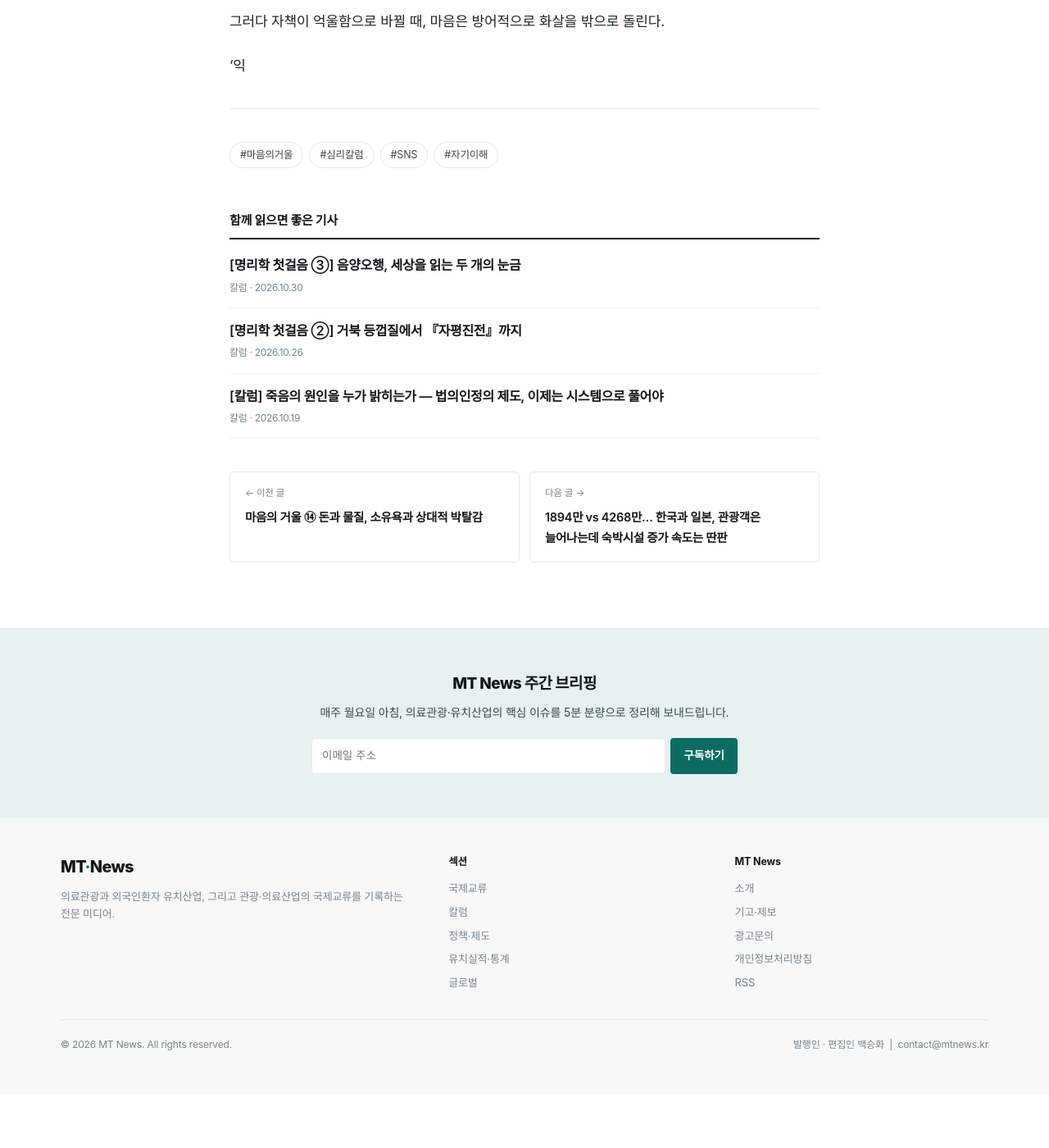
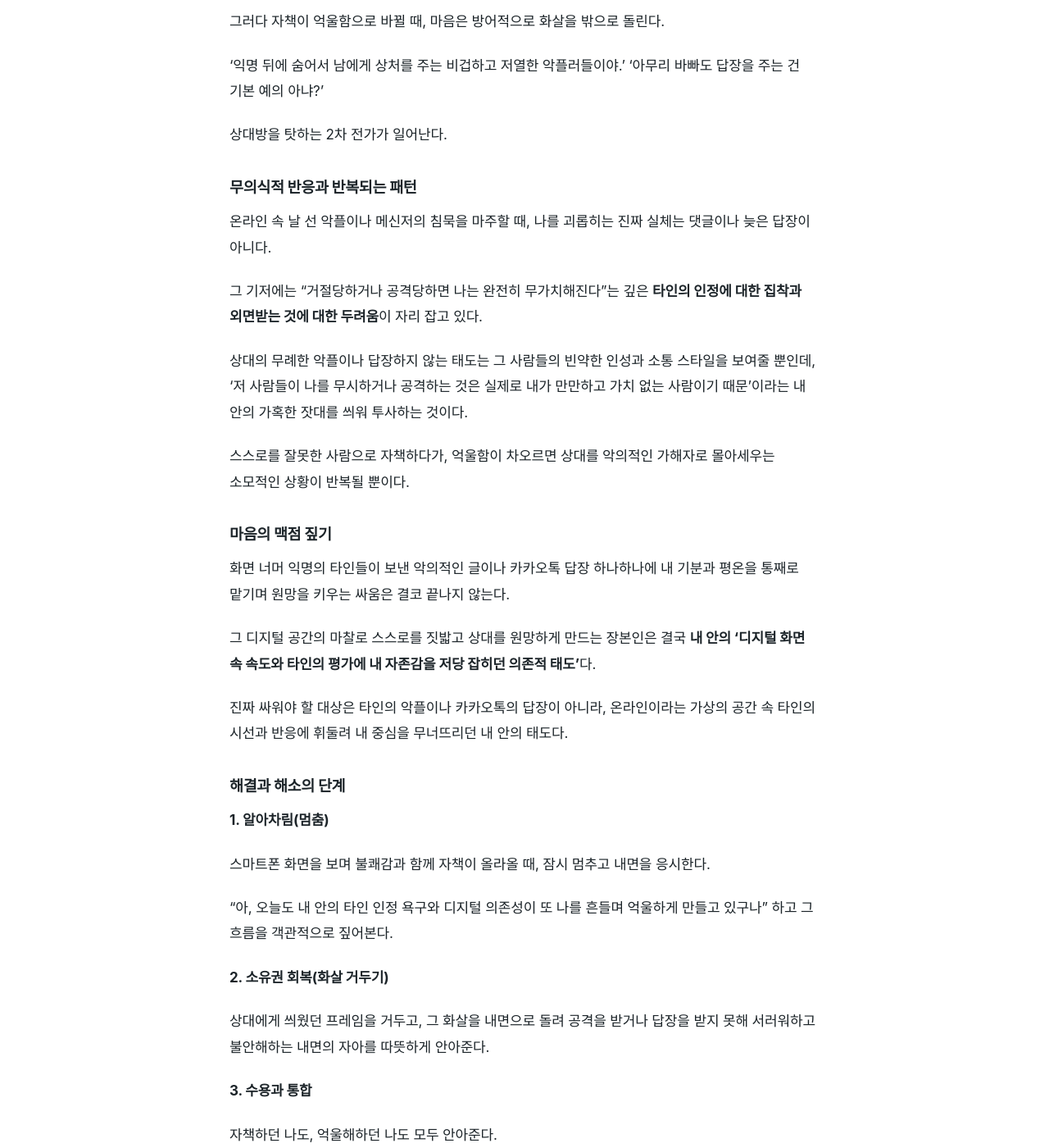
Before and after one commit to kokorojuin-tech/mt-news, a Jekyll site: the page built from _posts/2026-09-25-mind-mirror-15.md, in a window 1280 px wide and 1400 px high, scrolled down 3307 px. Shown: the whole window at 82% size. Built offline with Jekyll 4.4.1, drawn with Linux system fonts in a browser that asks for light colours; some web fonts are replaced; before the commit the page ends 4642 px from its top, so only the background shows below that; some of the changed text lies outside the part shown.

Commit message:
Update 2026-09-25-mind-mirror-15.md

```diff
--- a/_posts/2026-09-25-mind-mirror-15.md
+++ b/_posts/2026-09-25-mind-mirror-15.md
@@ -91,4 +91,43 @@ lang: ko
 
 그러다 자책이 억울함으로 바뀔 때, 마음은 방어적으로 화살을 밖으로 돌린다.
 
-‘익
+‘익명 뒤에 숨어서 남에게 상처를 주는 비겁하고 저열한 악플러들이야.’
+‘아무리 바빠도 답장을 주는 건 기본 예의 아냐?’
+
+상대방을 탓하는 2차 전가가 일어난다.
+
+### 무의식적 반응과 반복되는 패턴
+
+온라인 속 날 선 악플이나 메신저의 침묵을 마주할 때, 나를 괴롭히는 진짜 실체는 댓글이나 늦은 답장이 아니다.
+
+그 기저에는 "거절당하거나 공격당하면 나는 완전히 무가치해진다"는 깊은 **타인의 인정에 대한 집착과 외면받는 것에 대한 두려움**이 자리 잡고 있다.
+
+상대의 무례한 악플이나 답장하지 않는 태도는 그 사람들의 빈약한 인성과 소통 스타일을 보여줄 뿐인데, '저 사람들이 나를 무시하거나 공격하는 것은 실제로 내가 만만하고 가치 없는 사람이기 때문'이라는 내 안의 가혹한 잣대를 씌워 투사하는 것이다.
+
+스스로를 잘못한 사람으로 자책하다가, 억울함이 차오르면 상대를 악의적인 가해자로 몰아세우는 소모적인 상황이 반복될 뿐이다.
+
+### 마음의 맥점 짚기
+
+화면 너머 익명의 타인들이 보낸 악의적인 글이나 카카오톡 답장 하나하나에 내 기분과 평온을 통째로 맡기며 원망을 키우는 싸움은 결코 끝나지 않는다.
+
+그 디지털 공간의 마찰로 스스로를 짓밟고 상대를 원망하게 만드는 장본인은 결국 **내 안의 '디지털 화면 속 속도와 타인의 평가에 내 자존감을 저당 잡히던 의존적 태도'**다.
+
+진짜 싸워야 할 대상은 타인의 악플이나 카카오톡의 답장이 아니라, 온라인이라는 가상의 공간 속 타인의 시선과 반응에 휘둘려 내 중심을 무너뜨리던 내 안의 태도다.
+
+### 해결과 해소의 단계
+
+**1. 알아차림(멈춤)**
+
+스마트폰 화면을 보며 불쾌감과 함께 자책이 올라올 때, 잠시 멈추고 내면을 응시한다.
+
+“아, 오늘도 내 안의 타인 인정 욕구와 디지털 의존성이 또 나를 흔들며 억울하게 만들고 있구나” 하고 그 흐름을 객관적으로 짚어본다.
+
+**2. 소유권 회복(화살 거두기)**
+
+상대에게 씌웠던 프레임을 거두고, 그 화살을 내면으로 돌려 공격을 받거나 답장을 받지 못해 서러워하고 불안해하는 내면의 자아를 따뜻하게 안아준다.
+
+**3. 수용과 통합**
+
+자책하던 나도, 억울해하던 나도 모두 안아준다.
+
+밖을 향하던 방어의 칼을 거두고, 화면 너머의 평판이나 타인의 소통 속도는 내가 통제할 수 없는 영역일 뿐임을 온전히 받아들이며, 그 어떤 디지털 자극에도 흔들리지 않는 내면의 평온과 단단한 주체성을 바로 세운다.
```
